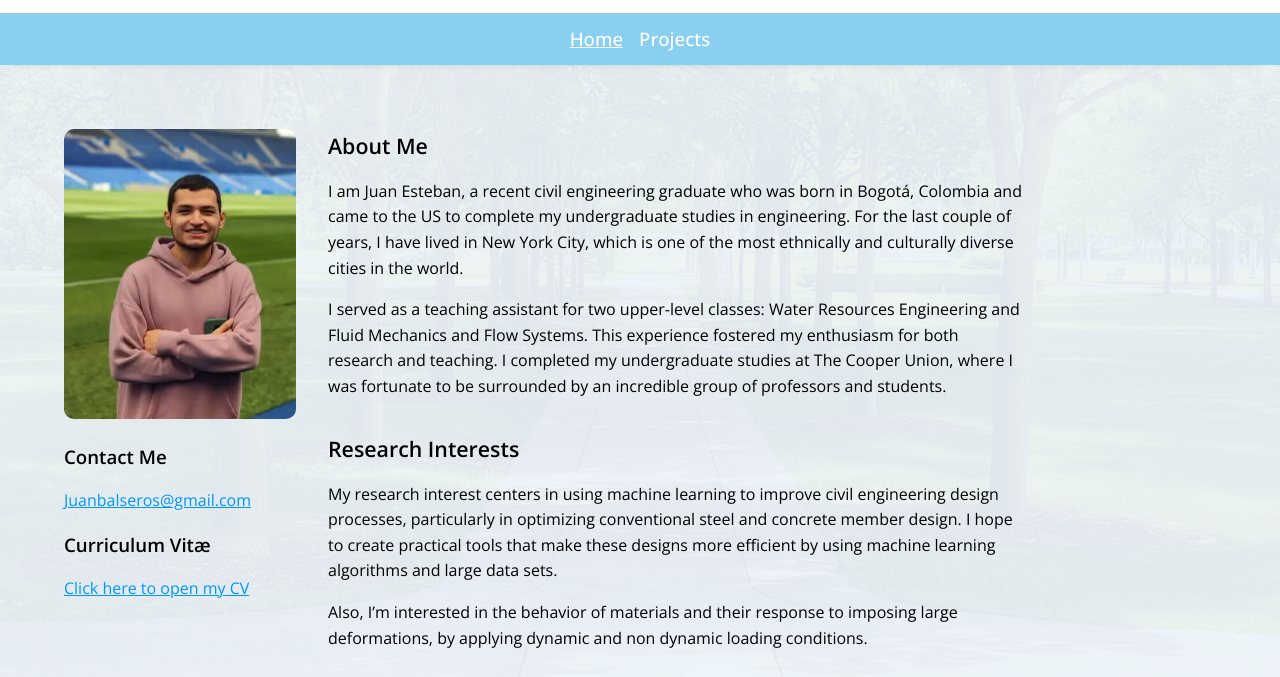
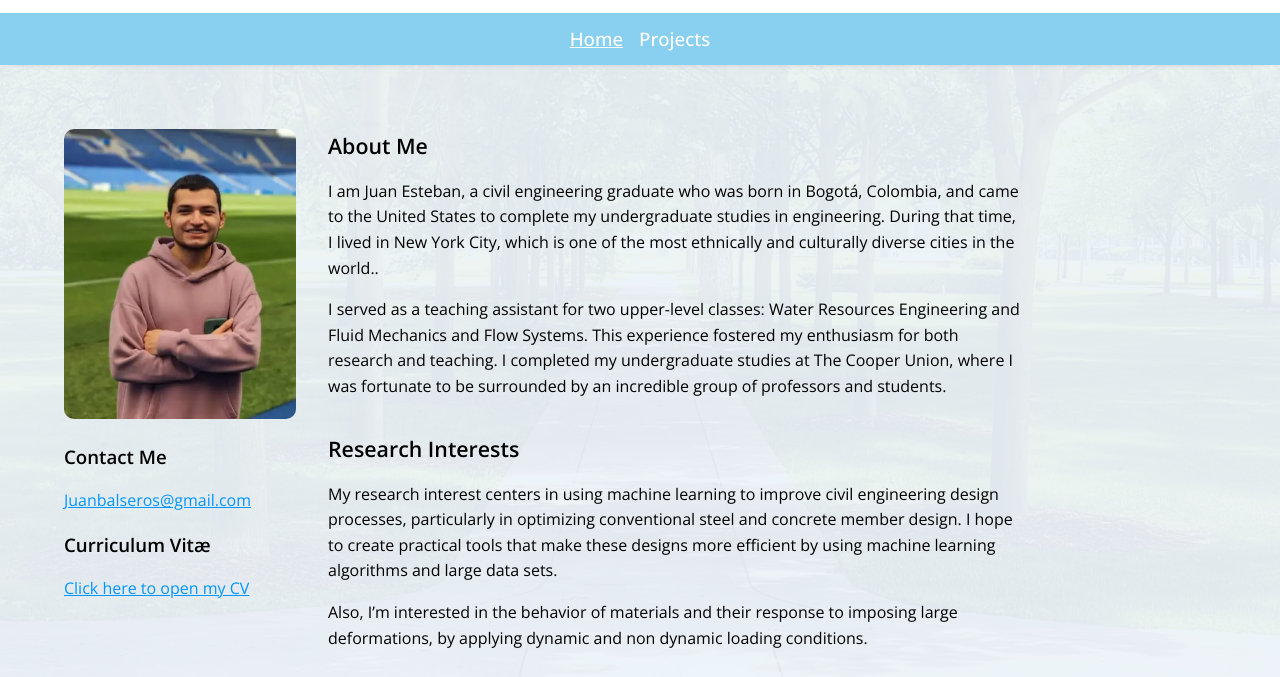
Before and after one commit to juanbalseros/juanbalseros, a plain HTML site: page index.html in a window 1280 px wide. Shown: the part 123-800 px from the top of the page. Drawn offline with nearby package versions, Linux system fonts and the light colour scheme.

Commit message:
Update index.html

```diff
--- a/index.html
+++ b/index.html
@@ -32,7 +32,7 @@
         <div class="page-home-content">
             <article>
                 <h2 class="title">About Me</h2>
-                <p>I am Juan Esteban, a recent civil engineering graduate who was born in Bogotá, Colombia and came to the US to complete my undergraduate studies in engineering. For the last couple of years, I have lived in New York City, which is one of the most ethnically and culturally diverse cities in the world.</p>
+                <p>I am Juan Esteban, a civil engineering graduate who was born in Bogotá, Colombia, and came to the United States to complete my undergraduate studies in engineering. During that time, I lived in New York City, which is one of the most ethnically and culturally diverse cities in the world..</p>
                 <p>I served as a teaching assistant for two upper-level classes: Water Resources Engineering and Fluid Mechanics and Flow Systems. This experience fostered my enthusiasm for both research and teaching. I completed my undergraduate studies at The Cooper Union, where I was fortunate to be surrounded by an incredible group of professors and students.</p>
             </article>
             <article>
```
